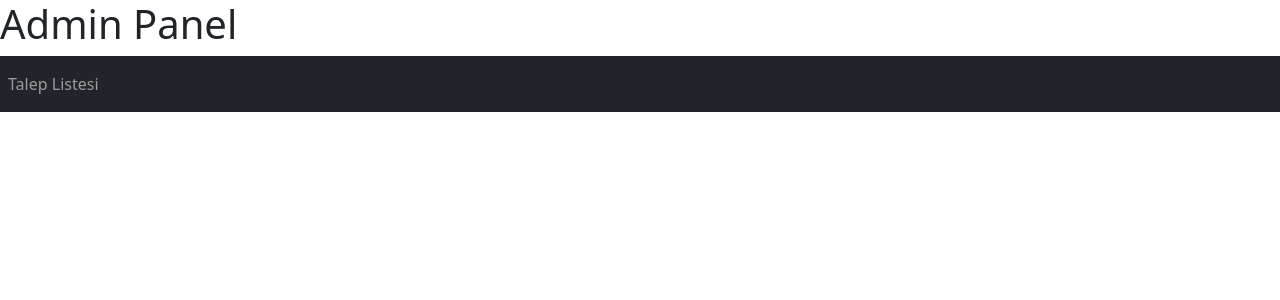
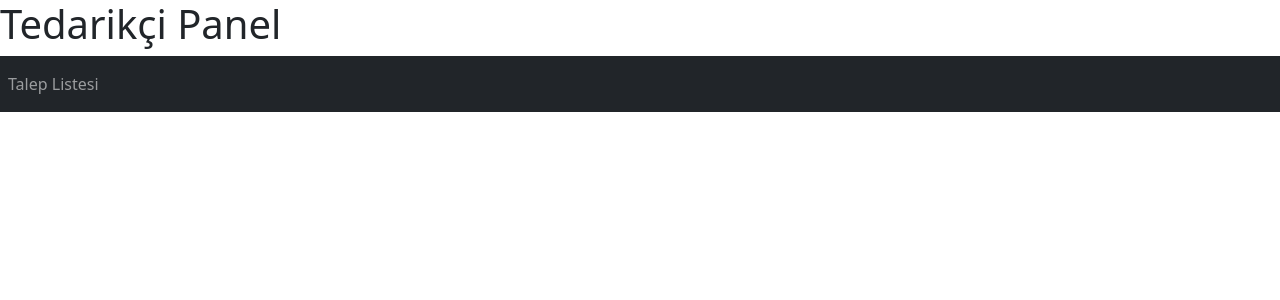
Before and after one commit to mertalitosun/paketeraTask, a React (Create React App) app in the folder frontend/: page /supplier in a window 1280 px wide. Shown: the top 300 px of the page. Built offline with nearby package versions, Linux system fonts and the light colour scheme.

Commit message:
tedarikçi panel fix

```diff
--- a/frontend/src/pages/supplier/SupplierDashboard.jsx
+++ b/frontend/src/pages/supplier/SupplierDashboard.jsx
@@ -2,10 +2,10 @@ import React from "react";
 import {Link,Routes,Route} from "react-router-dom";
 import Orders from "./Orders";
 
-function AdminDashboard(){
+function SupplierDashboard(){
     return(
         <div>
-            <h1>Admin Panel</h1>
+            <h1>Tedarikçi Panel</h1>
             <nav className="navbar navbar-expand-lg navbar-dark bg-dark mb-4">
                 <ul className="navbar-nav me-auto mb-2 mb-lg-0">
                     <li  className="nav-item"><Link className="nav-link" to="orders">Talep Listesi</Link></li>
@@ -19,4 +19,4 @@ function AdminDashboard(){
     )
 }
 
-export default AdminDashboard;
+export default SupplierDashboard;
```
